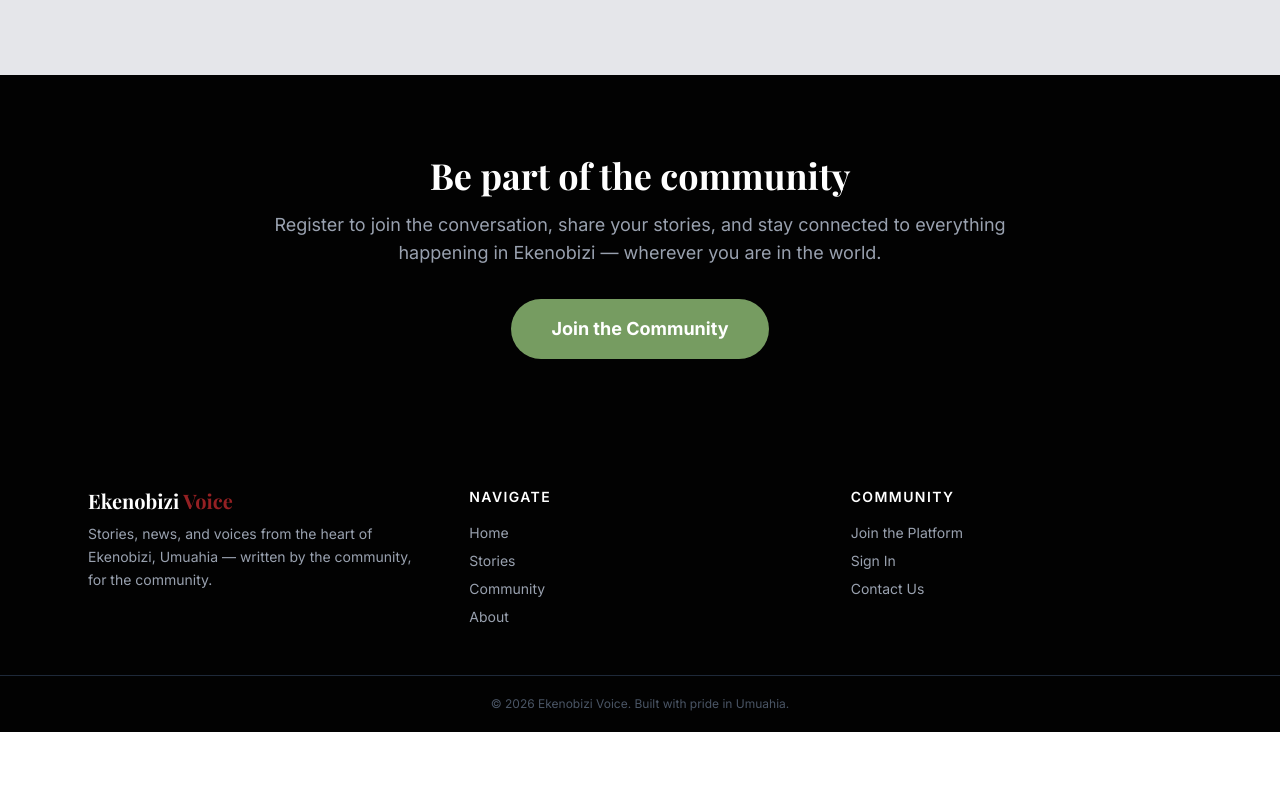
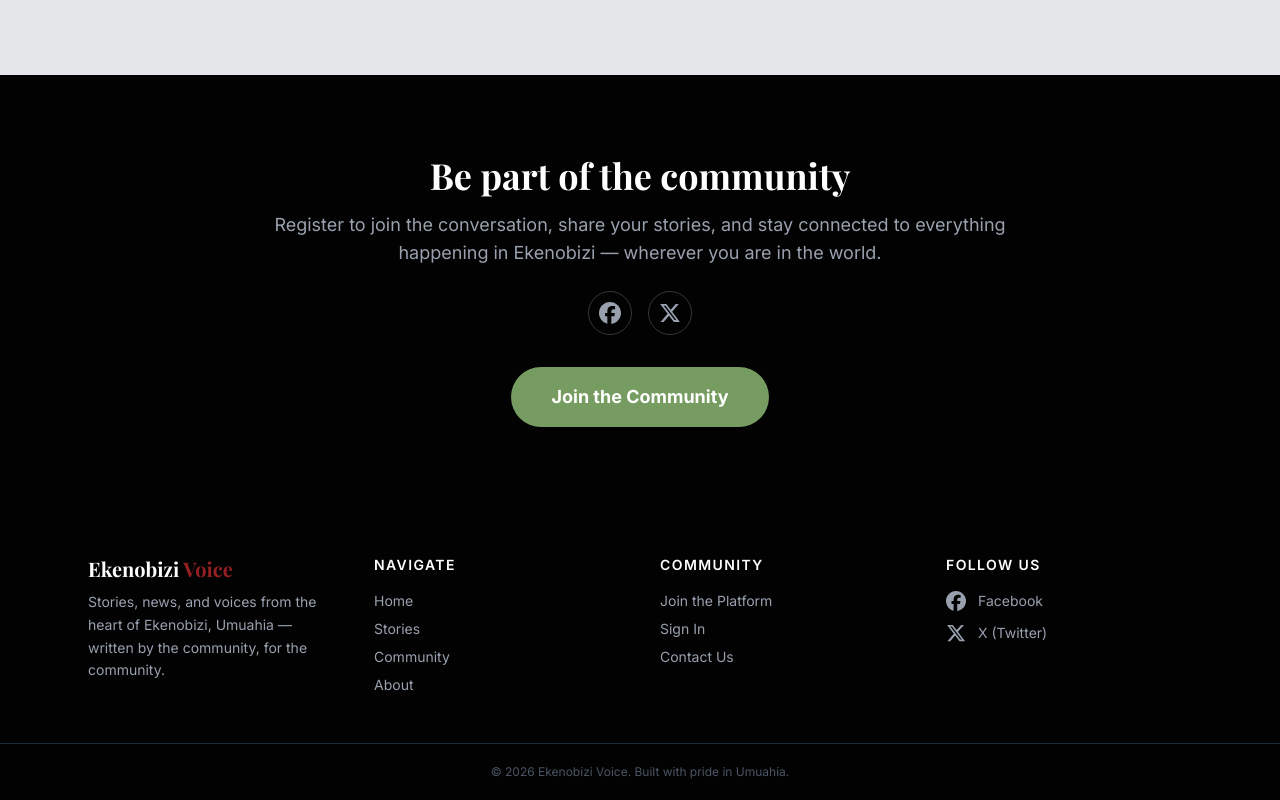
Before and after one commit to naydum-dev/ekenobizi-voice, a React (Vite) app: page /about in a window 1280 px wide. Shown: the part 2277-3077 px from the top of the page. Before the commit the page ends 3009 px from the top, so only its background shows below. Built offline with nearby package versions, Linux system fonts and the light colour scheme; no server answers.

Commit message:
Day 17: Add social media links, keyword search, and infinite scroll on Stories page

```diff
--- a/src/components/Footer.jsx
+++ b/src/components/Footer.jsx
@@ -1,9 +1,23 @@
 import { Link } from "react-router-dom";
+import { FaFacebook, FaXTwitter } from "react-icons/fa6";
+
+const SOCIAL_LINKS = [
+  {
+    icon: <FaFacebook size={20} />,
+    href: "https://web.facebook.com/EkenobiziVoice",
+    label: "Facebook",
+  },
+  {
+    icon: <FaXTwitter size={20} />,
+    href: "https://x.com/ekenobizivoice",
+    label: "X (Twitter)",
+  },
+];
 
 export default function Footer() {
   return (
     <footer className="bg-charcoal text-gray-400 mt-auto">
-      <div className="max-w-6xl mx-auto px-6 py-12 grid grid-cols-1 md:grid-cols-3 gap-10">
+      <div className="max-w-6xl mx-auto px-6 py-12 grid grid-cols-1 md:grid-cols-4 gap-10">
         {/* Brand */}
         <div>
           <h3
@@ -45,7 +59,7 @@ export default function Footer() {
           <ul className="space-y-2 text-sm">
             <li>
               <Link
-                to="/signup"
+                to="/register"
                 className="hover:text-accent transition-colors"
               >
                 Join the Platform
@@ -66,6 +80,29 @@ export default function Footer() {
             </li>
           </ul>
         </div>
+
+        {/* Social Media */}
+        <div>
+          <h4 className="text-white font-semibold mb-4 text-sm uppercase tracking-widest">
+            Follow Us
+          </h4>
+          <div className="flex flex-col gap-3">
+            {SOCIAL_LINKS.map(({ icon, href, label }) => (
+              <a
+                key={label}
+                href={href}
+                target="_blank"
+                rel="noopener noreferrer"
+                className="flex items-center gap-3 text-sm hover:text-accent transition-colors group"
+              >
+                <span className="text-gray-400 group-hover:text-accent transition-colors">
+                  {icon}
+                </span>
+                {label}
+              </a>
+            ))}
+          </div>
+        </div>
       </div>
 
       <div className="border-t border-gray-800 py-5 text-center text-xs text-gray-600">
--- a/src/pages/About.jsx
+++ b/src/pages/About.jsx
@@ -7,6 +7,7 @@ import {
   FaSeedling,
   FaWater,
 } from "react-icons/fa";
+import { FaFacebook, FaXTwitter } from "react-icons/fa6";
 import SEO from "../components/SEO";
 
 function animate(delay) {
@@ -26,6 +27,7 @@ const villages = [
   { name: "Umuzam", icon: <FaSeedling className="text-accent text-2xl" /> },
   { name: "Azumiri", icon: <FaWater className="text-primary text-2xl" /> },
 ];
+
 const pillars = [
   {
     title: "Inform",
@@ -44,6 +46,19 @@ const pillars = [
     color: "bg-charcoal",
     description:
       "Our culture, our history, our landmarks — documented here for the generations that come after us. Ekenobizi's story deserves to be told by Ekenobizi people.",
+  },
+];
+
+const SOCIAL_LINKS = [
+  {
+    icon: <FaFacebook size={22} />,
+    href: "https://web.facebook.com/EkenobiziVoice",
+    label: "Facebook",
+  },
+  {
+    icon: <FaXTwitter size={22} />,
+    href: "https://x.com/ekenobizivoice",
+    label: "X (Twitter)",
   },
 ];
 
@@ -264,11 +279,28 @@ export default function About() {
           >
             Be part of the community
           </h2>
-          <p className="text-gray-400 text-lg mb-8">
+          <p className="text-gray-400 text-lg mb-6">
             Register to join the conversation, share your stories, and stay
             connected to everything happening in Ekenobizi — wherever you are in
             the world.
           </p>
+
+          {/* Social icons */}
+          <div className="flex items-center justify-center gap-4 mb-8">
+            {SOCIAL_LINKS.map(({ icon, href, label }) => (
+              <a
+                key={label}
+                href={href}
+                target="_blank"
+                rel="noopener noreferrer"
+                aria-label={label}
+                className="w-11 h-11 rounded-full border border-white/20 flex items-center justify-center text-gray-400 hover:text-white hover:border-accent hover:bg-white/10 transition-all duration-200"
+              >
+                {icon}
+              </a>
+            ))}
+          </div>
+
           <Link
             to="/register"
             className="bg-accent hover:bg-green-700 text-white font-bold px-10 py-4 rounded-full text-lg transition-all duration-200 hover:scale-105 inline-block"
--- a/src/pages/Stories.jsx
+++ b/src/pages/Stories.jsx
@@ -1,7 +1,10 @@
 import { Link } from "react-router-dom";
-import { useEffect, useState } from "react";
+import { useEffect, useState, useRef, useCallback } from "react";
 import { supabase } from "../services/supabase";
 import SEO from "../components/SEO";
+import { FiSearch } from "react-icons/fi";
+
+const PAGE_SIZE = 9;
 
 const categoryColors = {
   Economy: "bg-yellow-100 text-yellow-800",
@@ -21,12 +24,18 @@ const categories = [
 ];
 
 export default function Stories() {
-  const [posts, setPosts] = useState([]);
+  const [allPosts, setAllPosts] = useState([]);
   const [filtered, setFiltered] = useState([]);
+  const [visible, setVisible] = useState([]);
   const [activeCategory, setActiveCategory] = useState("All");
+  const [searchQuery, setSearchQuery] = useState("");
+  const [page, setPage] = useState(1);
+  const [hasMore, setHasMore] = useState(false);
   const [loading, setLoading] = useState(true);
   const [error, setError] = useState(null);
+  const sentinelRef = useRef(null);
 
+  // Fetch all posts once
   useEffect(() => {
     async function fetchPosts() {
       const { data, error } = await supabase
@@ -38,23 +47,63 @@ export default function Stories() {
       if (error) {
         setError("Failed to load stories. Please try again.");
       } else {
-        setPosts(data);
+        setAllPosts(data);
         setFiltered(data);
+        setVisible(data.slice(0, PAGE_SIZE));
+        setHasMore(data.length > PAGE_SIZE);
       }
       setLoading(false);
     }
-
     fetchPosts();
   }, []);
 
-  function handleCategory(cat) {
-    setActiveCategory(cat);
-    if (cat === "All") {
-      setFiltered(posts);
-    } else {
-      setFiltered(posts.filter((p) => p.category === cat));
+  // Re-filter when category or search changes
+  useEffect(() => {
+    let result = allPosts;
+
+    if (activeCategory !== "All") {
+      result = result.filter((p) => p.category === activeCategory);
     }
+
+    if (searchQuery.trim()) {
+      const q = searchQuery.toLowerCase();
+      result = result.filter(
+        (p) =>
+          p.title.toLowerCase().includes(q) ||
+          p.excerpt.toLowerCase().includes(q),
+      );
     }
+
+    setFiltered(result);
+    setPage(1);
+    setVisible(result.slice(0, PAGE_SIZE));
+    setHasMore(result.length > PAGE_SIZE);
+  }, [activeCategory, searchQuery, allPosts]);
+
+  // Load next page
+  const loadMore = useCallback(() => {
+    const nextPage = page + 1;
+    const nextSlice = filtered.slice(0, nextPage * PAGE_SIZE);
+    setVisible(nextSlice);
+    setPage(nextPage);
+    setHasMore(nextSlice.length < filtered.length);
+  }, [page, filtered]);
+
+  // IntersectionObserver on sentinel div
+  useEffect(() => {
+    if (!hasMore) return;
+    const observer = new IntersectionObserver(
+      (entries) => {
+        if (entries[0].isIntersecting) loadMore();
+      },
+      { threshold: 0.1 },
+    );
+    const el = sentinelRef.current;
+    if (el) observer.observe(el);
+    return () => {
+      if (el) observer.unobserve(el);
+    };
+  }, [hasMore, loadMore]);
 
   if (loading)
     return (
@@ -90,10 +139,30 @@ export default function Stories() {
           >
             All Stories
           </h1>
-          <p className="text-gray-400 text-lg max-w-xl mx-auto">
+          <p className="text-gray-400 text-lg max-w-xl mx-auto mb-8">
             Every story published by the Ekenobizi Voice community — sorted by
             newest first.
           </p>
+
+          {/* Search bar */}
+          <div className="relative max-w-md mx-auto">
+            <FiSearch className="absolute left-4 top-1/2 -translate-y-1/2 text-gray-400 text-lg" />
+            <input
+              type="text"
+              value={searchQuery}
+              onChange={(e) => setSearchQuery(e.target.value)}
+              placeholder="Search stories..."
+              className="w-full pl-11 pr-10 py-3 rounded-full bg-white/10 border border-white/20 text-white placeholder-gray-400 focus:outline-none focus:border-accent focus:bg-white/15 transition-all duration-200 text-sm"
+            />
+            {searchQuery && (
+              <button
+                onClick={() => setSearchQuery("")}
+                className="absolute right-4 top-1/2 -translate-y-1/2 text-gray-400 hover:text-white text-sm transition-colors"
+              >
+                ✕
+              </button>
+            )}
+          </div>
         </div>
       </section>
 
@@ -104,7 +173,7 @@ export default function Stories() {
             {categories.map((cat) => (
               <button
                 key={cat}
-                onClick={() => handleCategory(cat)}
+                onClick={() => setActiveCategory(cat)}
                 className={`whitespace-nowrap px-4 py-1.5 rounded-full text-sm font-semibold transition-all duration-200 ${
                   activeCategory === cat
                     ? "bg-primary text-white"
@@ -133,23 +202,38 @@ export default function Stories() {
               </span>
             </span>
           )}
+          {searchQuery.trim() && (
+            <span>
+              {" "}
+              matching{" "}
+              <span className="text-charcoal font-semibold">
+                &ldquo;{searchQuery}&rdquo;
+              </span>
+            </span>
+          )}
         </p>
 
         {filtered.length === 0 ? (
           <div className="text-center py-24">
             <p className="text-gray-400 text-lg">
-              No stories in this category yet.
+              {searchQuery
+                ? `No stories found for "${searchQuery}".`
+                : "No stories in this category yet."}
             </p>
             <button
-              onClick={() => handleCategory("All")}
+              onClick={() => {
+                setActiveCategory("All");
+                setSearchQuery("");
+              }}
               className="mt-4 text-primary font-semibold hover:underline text-sm"
             >
               View all stories →
             </button>
           </div>
         ) : (
+          <>
             <div className="grid grid-cols-1 sm:grid-cols-2 lg:grid-cols-3 gap-6">
-            {filtered.map((post) => (
+              {visible.map((post) => (
                 <article
                   key={post.id}
                   className="bg-white rounded-2xl overflow-hidden shadow-sm hover:shadow-md transition-shadow duration-300 group flex flex-col"
@@ -221,6 +305,25 @@ export default function Stories() {
                 </article>
               ))}
             </div>
+
+            {/* Infinite scroll sentinel */}
+            {hasMore && (
+              <div ref={sentinelRef} className="py-10 flex justify-center">
+                <div className="w-6 h-6 border-2 border-primary border-t-transparent rounded-full animate-spin" />
+              </div>
+            )}
+
+            {/* End of results message */}
+            {!hasMore && visible.length >= PAGE_SIZE && (
+              <p className="text-center text-gray-400 text-sm mt-10">
+                You've reached the end —{" "}
+                {filtered.length === 1
+                  ? "1 story"
+                  : `${filtered.length} stories`}{" "}
+                total.
+              </p>
+            )}
+          </>
         )}
       </section>
     </main>
```
Also changed, not shown: 1 other file (tests, documents, lock files or other folders). Lines whose indentation alone changed are shown as unchanged.
